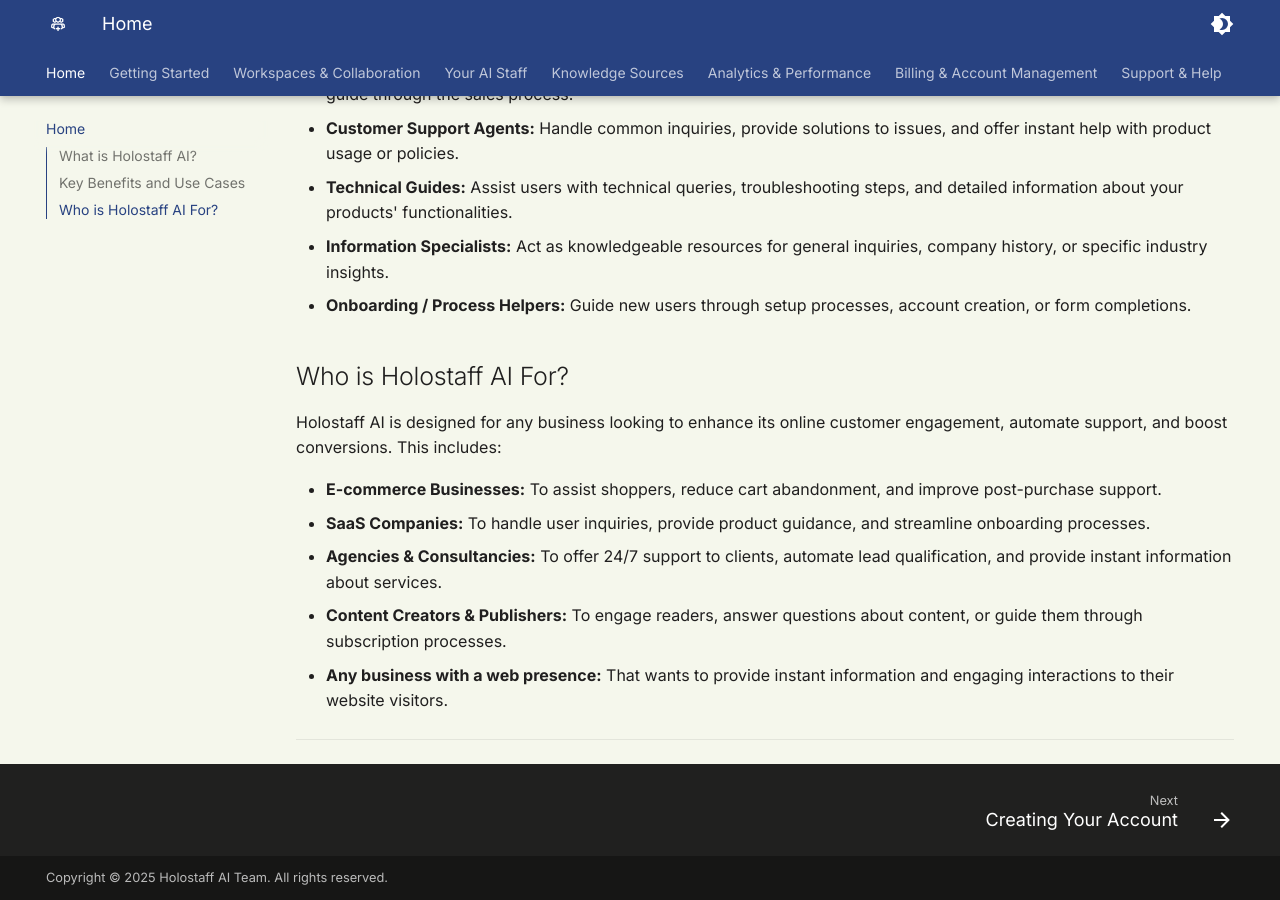
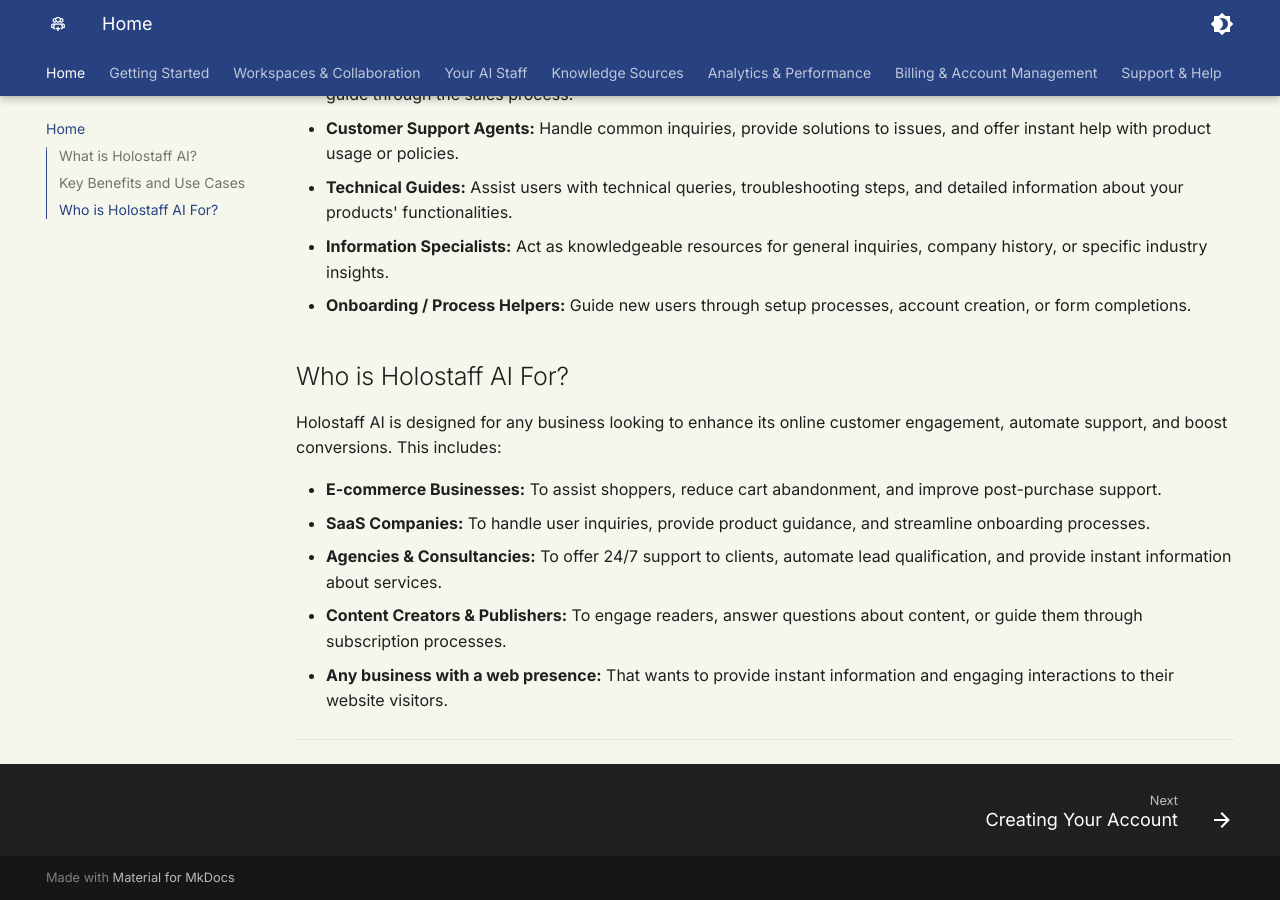
Before and after one commit to xxl007/holostaff-docs, an MkDocs documentation site: the page built from docs/index.md, in a window 1280 px wide and 900 px high, scrolled down 1121 px. Built offline with MkDocs 1.6.1 and Material for MkDocs 9.7.7, drawn with Linux system fonts in a browser that asks for light colours; part of the change alters nothing that is shown.

Commit message:
footer fixes 1

```diff
--- a/mkdocs.yml
+++ b/mkdocs.yml
@@ -110,8 +110,8 @@ nav:
   #     - API Reference: developer-reference/api-reference.md
   #     - SDKs: developer-reference/sdks.md
   #     - Webhooks: developer-reference/webhooks.md
-extra:
-  generator: false
+# extra:
+#   generator: false
   # social:
   #   - icon: fontawesome/brands/x-twitter
   #     link: https://twitter.com/holostaffai
@@ -121,4 +121,4 @@ extra:
   #     link: https://www.facebook.com/HolostaffAI
   #   - icon: fontawesome/brands/slack
   #     link: https://join.slack.com/t/holostaff-ai/shared_invite/zt-1q4x5j3k2-8b7f9c6d9f8e7a
-copyright: Copyright &copy; 2025 Holostaff AI Team. All rights reserved.
+# copyright: Copyright &copy; 2025 Holostaff AI Team. All rights reserved.
```
